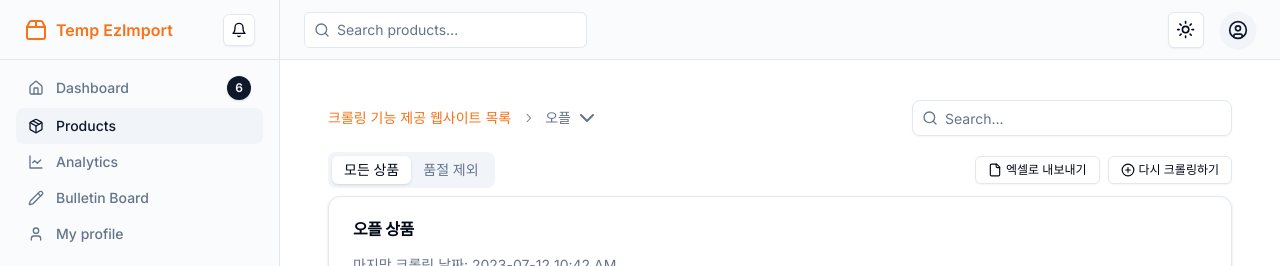
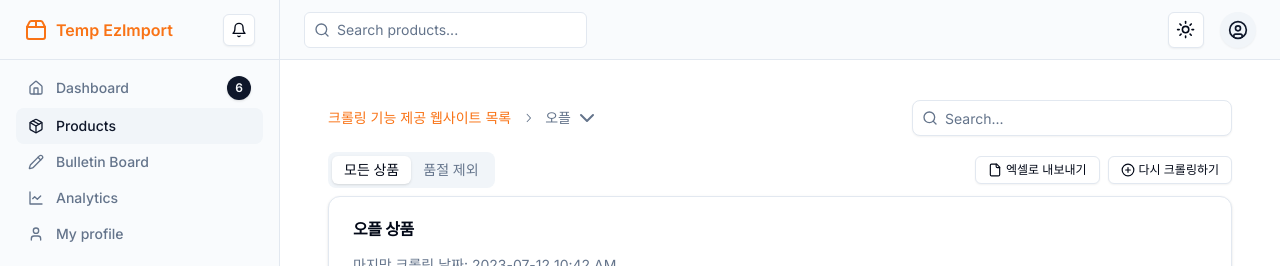
Before and after one commit to LDYWINNER/EZIMPORT, a Next.js app in the folder ezimport-front/: page /websites/products in a window 1280 px wide. Shown: the top 266 px of the page. Built offline with nearby package versions, Linux system fonts and the light colour scheme.

Commit message:
UPDATE - tab bar categories

```diff
--- a/ezimport-front/src/components/tab-bar.tsx
+++ b/ezimport-front/src/components/tab-bar.tsx
@@ -78,6 +78,17 @@ export default function TabBar({ children }: { children: React.ReactNode }) {
                 Products
               </Link>
               <Link
+                href="/bulletin-board"
+                className={`flex items-center gap-3 rounded-lg px-3 py-2 transition-all ${
+                  pathname.includes("bulletin-board")
+                    ? "bg-muted text-primary"
+                    : "text-muted-foreground hover:text-primary"
+                }`}
+              >
+                <Pencil className="h-4 w-4" />
+                Bulletin Board
+              </Link>
+              <Link
                 href="/analytics"
                 className={`flex items-center gap-3 rounded-lg px-3 py-2 transition-all ${
                   pathname.includes("analytics")
@@ -87,17 +98,6 @@ export default function TabBar({ children }: { children: React.ReactNode }) {
               >
                 <LineChart className="h-4 w-4" />
                 Analytics
-              </Link>
-              <Link
-                href="/bulletin-board"
-                className={`flex items-center gap-3 rounded-lg px-3 py-2 transition-all ${
-                  pathname.includes("bulletin-board")
-                    ? "bg-muted text-primary"
-                    : "text-muted-foreground hover:text-primary"
-                }`}
-              >
-                <Pencil className="h-4 w-4" />
-                Bulletin Board
               </Link>
               <Link
                 href="/profile"
```
